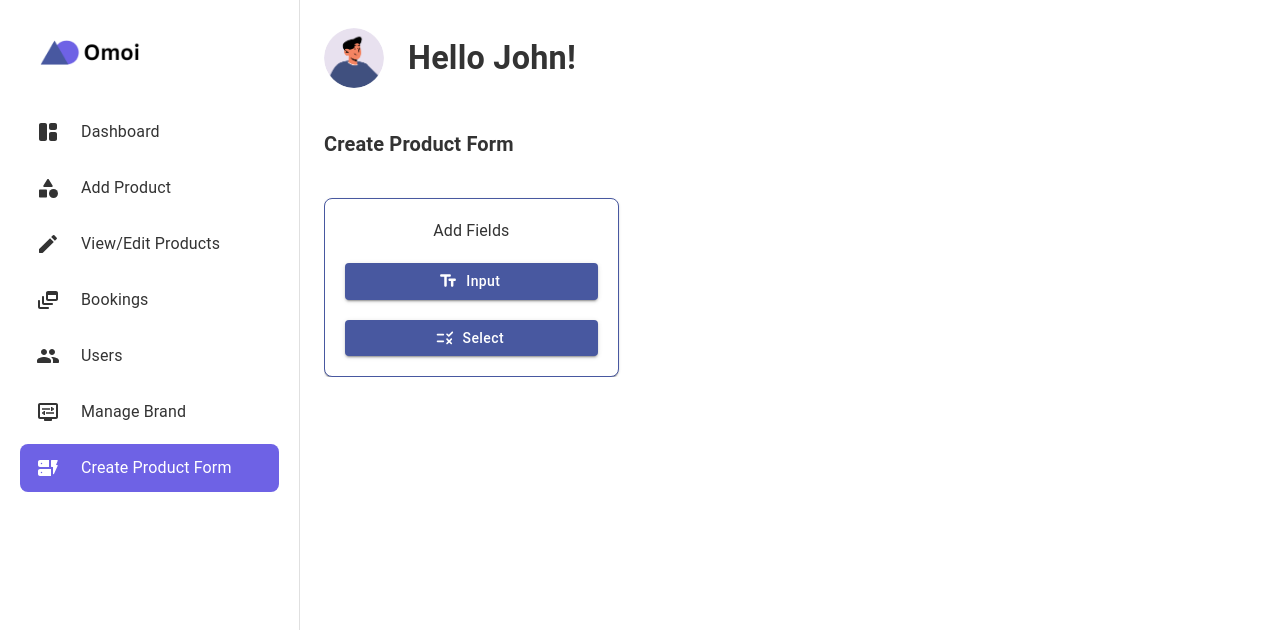
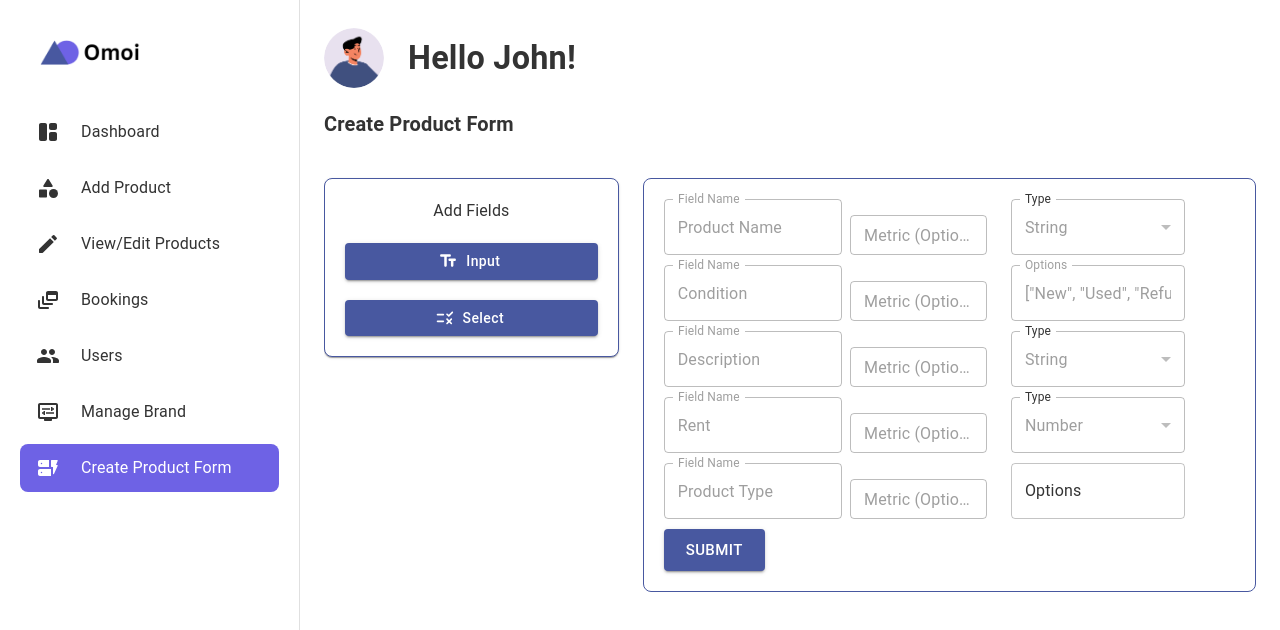
Before and after one commit to Pratz03/Rental-Website-Frontend, a React (Create React App) app: page /admin in a window 1280 px wide. Shown: the top 630 px of the page. Built offline with nearby package versions, Linux system fonts and the light colour scheme.

Commit message:
more changes in product page

```diff
--- a/src/components/AddProductComponent.tsx
+++ b/src/components/AddProductComponent.tsx
@@ -1,12 +1,12 @@
 import { Grid2, TextField } from "@mui/material"; // Corrected Grid import
 import React from "react";
-import { productMeta } from "../helpers/metaData";
+import { productMetadata } from "../helpers/metaData";
 
 function AddProductComponent() {
   return (
     <div>
       <Grid2 container rowSpacing={1} columnSpacing={{ xs: 1, sm: 2, md: 3 }}>
-        {productMeta.map((field, index) => (
+        {productMetadata.map((field, index) => (
           <Grid2 size={6}>
             <TextField id="" label={field.label} variant="outlined" />
           </Grid2>
--- a/src/components/AdminPanelComponent/CreateProductForm.tsx
+++ b/src/components/AdminPanelComponent/CreateProductForm.tsx
@@ -2,6 +2,7 @@ import {
   Box,
   Button,
   FormControl,
+  IconButton,
   InputLabel,
   MenuItem,
   Paper,
@@ -15,13 +16,24 @@ import React, { useState } from "react";
 import { iconMap } from "../../helpers/iconMap";
 import theme from "../../theme";
 import { ProductMeta } from "../../helpers/config";
-import { InputType } from "../../helpers/constants";
+import { BooleanType, DataType, InputType } from "../../helpers/constants";
 import { v4 as uuid } from "uuid";
+import { productMetadata } from "../../helpers/metaData";
+import DeleteIcon from "@mui/icons-material/Delete";
+import axios from "axios";
 
 function CreateProductForm() {
   const [inputType, setInputType] = useState("");
-  const [productFields, setProductFields] = useState<ProductMeta[]>([]);
-  const [errors, setErrors] = useState<{ [key: string]: string }>({});
+  const [productFields, setProductFields] =
+    useState<ProductMeta[]>(productMetadata);
+  const [errors, setErrors] = useState<{
+    [key: string]: { key?: string; dataType?: string; options?: string };
+  }>({});
+
+  const AUTH_HEADER = {
+    Authorization:
+      "Bearer eyJhbGciOiJIUzI1NiIsInR5cCI6IkpXVCJ9.eyJpZCI6MSwiZGJOYW1lIjoiY2xpZW50XzliMWRlYjRkXzNiN2RfNGJhZF85YmRkXzJiMGQ3YjNkY2I2ZCIsImlhdCI6MTczODU3NTAzNiwiZXhwIjoxNzM4NTg1ODM2fQ.K2QMsK9cOb1Sw0_hy8_K7M1j4CPy9z5nfAs2pjvM43E",
+  };
 
   const Item = styled(Paper)(({ theme }) => ({
     ...theme.typography.body1,
@@ -48,14 +60,19 @@ function CreateProductForm() {
           ? {
               ...field,
               [key]: value,
-              ...(key === "key" && {
-                label: value.replace(/\s+/g, "_").toLowerCase(),
+              ...(key === "label" && {
+                key: value.replace(/\s+/g, "_").toLowerCase(),
               }),
             }
           : field
       )
     );
-    setErrors((prevErrors) => ({ ...prevErrors, [id]: "" })); // Clear errors on change
+    setErrors((prevErrors) => ({
+      ...prevErrors,
+      [id]: { ...prevErrors[id], [key]: "" },
+    })); // Clear specific field errors on change
+
+    console.log("??????", errors);
   };
 
   const addFields = (type: InputType) => {
@@ -68,28 +85,55 @@ function CreateProductForm() {
         label: "",
         metric: "",
         inputType: type,
-        dataType: "",
-        // options: [],
+        dataType: type === InputType.SELECT ? DataType.STRING : undefined,
+        options: "",
       },
     ]);
   };
 
   const validateFields = () => {
     let isValid = true;
-    let newErrors: { [key: string]: string } = {};
+    let newErrors: {
+      [key: string]: { key?: string; dataType?: string; options?: string };
+    } = {};
 
     productFields.forEach((field) => {
+      let fieldErrors: { key?: string; dataType?: string; options?: string } =
+        {};
+
+      // Validate 'key'
       if (!(field.key as string).trim()) {
-        newErrors[field.id as string] = "Field name is required.";
+        fieldErrors.key = "Field name is required.";
         isValid = false;
       }
+
+      // Validate 'dataType' for input fields
       if (field.inputType === InputType.INPUT && !field.dataType) {
-        newErrors[field.id as string] = "Data type is required for input fields.";
+        fieldErrors.dataType = "Data type is required.";
         isValid = false;
       }
-      if (field.inputType === InputType.SELECT && !field.options) {
-        newErrors[field.id as string] = "Options are required for select fields.";
-        isValid = false;
+
+      // Validate 'options' for select fields
+      if (field.inputType === InputType.SELECT) {
+        if (!field.options) {
+          fieldErrors.options = "Options are required.";
+          isValid = false;
+        } else {
+          try {
+            const parsedOptions = JSON.parse(field.options as string);
+            if (!Array.isArray(parsedOptions)) {
+              fieldErrors.options = `Options must be a valid array format (e.g., ["opt1", "opt2"]).`;
+              isValid = false;
+            }
+          } catch {
+            fieldErrors.options = `Options must be a valid array format (e.g., ["opt1", "opt2"]).`;
+            isValid = false;
+          }
+        }
+      }
+
+      if (Object.keys(fieldErrors).length > 0) {
+        newErrors[field.id as string] = fieldErrors;
       }
     });
 
@@ -98,89 +142,200 @@ function CreateProductForm() {
   };
 
   const handleSubmit = () => {
+    console.log("Submitting Fields:", productFields); // Debugging step
     if (validateFields()) {
+      setProductFields((prevFields) =>
+        prevFields.map((field) => ({ ...field, disabled: true }))
+      );
       console.log("Form Submitted", productFields);
+      const updateFields = axios.put("http://localhost:5000/settings/update-settings", { product_fields: productFields }, {
+        headers: AUTH_HEADER
+      })
+      console.log("Form Submitted", updateFields);
     }
   };
 
+  const deleteField = (id: string) => {
+    setProductFields((prevFields) => prevFields.filter((field) => field.id !== id));
+  };
+
   return (
-    <div style={{ display: "flex", flexDirection: "column", paddingTop: "20px" }}>
+    <div
+      style={{ display: "flex", flexDirection: "column" }}
+    >
       <Typography
         variant="h6"
         component="div"
-        sx={{ position: "fixed", width: "100%", background: "#ffffff", padding: "20px 0" }}
+        sx={{
+          position: "fixed",
+          width: "100%",
+          background: "#ffffff",
+          padding: "20px 0",
+          zIndex: 10
+        }}
       >
         Create Product Form
       </Typography>
       <div style={{ flexGrow: 1, overflowY: "auto", paddingTop: "90px" }}>
         <Box sx={{ flexGrow: 1 }}>
-          <Grid container spacing={{ xs: 2, md: 3 }} columns={{ xs: 4, sm: 8, md: 12 }}>
+          <Grid
+            container
+            spacing={{ xs: 2, md: 3 }}
+            columns={{ xs: 4, sm: 8, md: 12 }}
+          >
             <Grid item xs={4} sm={8} md={4}>
               <Item>
                 <Typography>Add Fields</Typography>
-                <BootstrapButton startIcon={iconMap["textfield"]} variant="contained" onClick={() => addFields(InputType.INPUT)} disableRipple>
+                <BootstrapButton
+                  startIcon={iconMap["textfield"]}
+                  variant="contained"
+                  onClick={() => addFields(InputType.INPUT)}
+                  disableRipple
+                >
                   Input
                 </BootstrapButton>
-                <BootstrapButton startIcon={iconMap["select"]} variant="contained" onClick={() => addFields(InputType.SELECT)} disableRipple>
+                <BootstrapButton
+                  startIcon={iconMap["select"]}
+                  variant="contained"
+                  onClick={() => addFields(InputType.SELECT)}
+                  disableRipple
+                >
                   Select
                 </BootstrapButton>
               </Item>
             </Grid>
             <Grid item xs={4} sm={8} md={8}>
               {productFields.length > 0 && (
-                <div style={{ border: `1px solid ${theme.palette.secondary.main}`, borderRadius: 8, height: "fit-content", padding: "20px" }}>
+                <div
+                  style={{
+                    border: `1px solid ${theme.palette.secondary.main}`,
+                    borderRadius: 8,
+                    height: "fit-content",
+                    padding: "20px",
+                  }}
+                >
                   {productFields.map((field) => (
-                    <Grid key={field.id} container spacing={{ xs: 2, md: 3 }} columns={{ xs: 4, sm: 8, md: 12 }} style={{ marginBottom: "10px" }}>
-                      <Grid item xs={4} sm={4} md={7}>
-                        <div style={{ display: "flex", flexDirection: "row", alignItems: "flex-end" }}>
+                    <Grid
+                      key={field.id}
+                      container
+                      spacing={{ xs: 2, md: 3 }}
+                      columns={{ xs: 4, sm: 8, md: 12 }}
+                      style={{ marginBottom: "10px" }}
+                    >
+                      <Grid item xs={3} sm={3} md={7}>
+                        <div
+                          style={{
+                            display: "flex",
+                            flexDirection: "row",
+                            alignItems: "flex-end",
+                          }}
+                        >
                           <TextField
                             label="Field Name"
                             variant="outlined"
+                            placeholder="e.g., Milage, RAM etc"
                             sx={{ mr: 1 }}
                             fullWidth
-                            value={field.key}
-                            onChange={(e) => handleChange(field.id as string, "key", e.target.value)}
-                            error={!!errors[field.id as string]}
-                            helperText={errors[field.id as string]}
+                            value={field.label}
+                            onChange={(e) =>
+                              handleChange(
+                                field.id as string,
+                                "label",
+                                e.target.value
+                              )
+                            }
+                            error={!!errors[field.id as string]?.key}
+                            helperText={errors[field.id as string]?.key}
+                            disabled={!(field.key === "product_type") ? field.disabled : true}
                           />
                           <TextField
                             label="Metric (Optional)"
                             variant="outlined"
+                            placeholder="e.g., km/l, years, inch etc"
                             size="small"
                             value={field.metric}
-                            onChange={(e) => handleChange(field.id as string, "metric", e.target.value)}
+                            onChange={(e) =>
+                              handleChange(
+                                field.id as string,
+                                "metric",
+                                e.target.value
+                              )
+                            }
+                            disabled={!(field.key === "product_type") ? field.disabled : true}
                           />
                         </div>
                       </Grid>
-                      <Grid item xs={4} sm={4} md={5}>
+                      <Grid item xs={3} sm={3} md={4} sx={{ p: 0 }}>
                         {field.inputType === InputType.INPUT ? (
-                          <FormControl fullWidth error={!!errors[field.id as string]}>
+                          <FormControl
+                            fullWidth
+                            error={!!errors[field.id as string]?.dataType}
+                          >
                             <InputLabel>Type</InputLabel>
                             <Select
-                              value={field.dataType}
+                              value={field.dataType ? field.dataType : ""}
                               label="Type"
-                              onChange={(e) => handleChange(field.id as string, "dataType", e.target.value)}
+                              onChange={(e) =>
+                                handleChange(
+                                  field.id as string,
+                                  "dataType",
+                                  e.target.value
+                                )
+                              }
+                              disabled={field.disabled}
                             >
-                              <MenuItem value={"string"}>String</MenuItem>
-                              <MenuItem value={"number"}>Number</MenuItem>
+                              <MenuItem value={DataType.STRING}>
+                                String
+                              </MenuItem>
+                              <MenuItem value={DataType.NUMBER}>
+                                Number
+                              </MenuItem>
                             </Select>
+                            {errors[field.id as string]?.dataType && (
+                              <Typography color="error">
+                                {errors[field.id as string]?.dataType}
+                              </Typography>
+                            )}
                           </FormControl>
                         ) : (
                           <TextField
                             label="Options"
                             variant="outlined"
-                            sx={{ mr: 1 }}
+                            placeholder="['opt1', 'opt2']"
                             fullWidth
                             value={field.options}
-                            onChange={(e) => handleChange(field.id as string, "options", e.target.value)}
-                            error={!!errors[field.id as string]}
-                            helperText={errors[field.id as string]}
+                            onChange={(e) =>
+                              handleChange(
+                                field.id as string,
+                                "options",
+                                e.target.value
+                              )
+                            }
+                            error={!!errors[field.id as string]?.options}
+                            helperText={errors[field.id as string]?.options}
+                            disabled={field.disabled}
                           />
+                        )}
+                      </Grid>
+                      <Grid item xs={1} sm={1} md={1} sx={{ m: "auto" }}>
+                        {!field.disabled && !(field.key === "product_type") && (
+                          <IconButton
+                            onClick={() => deleteField(field.id as string)}
+                            color="error"
+                          >
+                            <DeleteIcon />
+                          </IconButton>
                         )}
                       </Grid>
                     </Grid>
                   ))}
-                  <Button variant="contained" component="label" color="secondary" size="large" onClick={handleSubmit}>
+                  <Button
+                    variant="contained"
+                    component="label"
+                    color="secondary"
+                    size="large"
+                    onClick={handleSubmit}
+                  >
                     Submit
                   </Button>
                 </div>
--- a/src/components/Home.tsx
+++ b/src/components/Home.tsx
@@ -96,7 +96,7 @@ function Home() {
                     }}
                   />
                 )}
-                {field.inputType === InputType.SELECT && (
+                {/* {field.inputType === InputType.SELECT && (
                   <FormControl>
                     <InputLabel id="">{field.label}</InputLabel>
                     <Select
@@ -112,7 +112,7 @@ function Home() {
                       ))}
                     </Select>
                   </FormControl>
-                )}
+                )} */}
               </Grid2>
             ))}
         </Grid2>
--- a/src/helpers/constants.tsx
+++ b/src/helpers/constants.tsx
@@ -7,3 +7,8 @@ export enum BooleanType {
     TRUE = "TRUE",
     FALSE = "FALSE"
 }
+
+export enum DataType {
+    STRING = "TEXT",
+    NUMBER = "INTEGER"
+}
--- a/src/helpers/metaData.tsx
+++ b/src/helpers/metaData.tsx
@@ -1,40 +1,57 @@
 import CreateProductForm from "../components/AdminPanelComponent/CreateProductForm";
 import Settings from "../components/AdminPanelComponent/SettingsComponent";
 import { DashboardData, ProductMeta } from "./config";
-import { InputType } from "./constants";
+import { BooleanType, DataType, InputType } from "./constants";
 import { iconMap } from "./iconMap";
+import { v4 as uuid } from "uuid";
 
-export const productMeta: ProductMeta[] = [
+export const productMetadata: ProductMeta[] = [
   {
-    key: "milage",
-    label: "Milage",
-    metric: "km/l",
-    inputType: InputType.INPUT
+    id: uuid(),
+    key: "product_name",
+    label: "Product Name",
+    metric: "",
+    inputType: InputType.INPUT,
+    dataType: DataType.STRING,
+    disabled: true
   },
   {
-    key: "fuel_type",
-    label: "Fuel Type",
+    id: uuid(),
+    key: "condition",
+    label: "Condition",
     metric: "",
-    inputType: InputType.INPUT
+    inputType: InputType.SELECT, // Dropdown for selecting condition
+    dataType: DataType.STRING,
+    options: '["New", "Used", "Refurbished"]',
+    disabled: true
   },
   {
-    key: "distance_driven",
-    label: "Distance Driven",
-    metric: "km",
-    inputType: InputType.INPUT
+    id: uuid(),
+    key: "description",
+    label: "Description",
+    metric: "",
+    inputType: InputType.INPUT,
+    dataType: DataType.STRING,
+    disabled: true
   },
   {
-    key: "age",
-    label: "Age",
-    metric: "years",
-    inputType: InputType.INPUT
+    id: uuid(),
+    key: "rent",
+    label: "Rent",
+    metric: "", // Currency symbol for rent
+    inputType: InputType.INPUT,
+    dataType: DataType.NUMBER,
+    disabled: true
   },
   {
-    key: "type",
-    label: "Types",
+    id: uuid(),
+    key: "product_type",
+    label: "Product Type",
     metric: "",
-    options: ["Suv", "Sedan"],
-    inputType: InputType.SELECT
+    inputType: InputType.SELECT, // Dropdown for product types
+    dataType: DataType.STRING,
+    options: "",
+    disabled: false
   },
 ];
 
@@ -42,36 +59,36 @@ export const dashboardData: DashboardData = {
   dashboard: {
     text: "Dashboard",
     component: <div>Dashboard</div>,
-    icon: iconMap["dashboard"]
+    icon: iconMap["dashboard"],
   },
   add_product: {
     text: "Add Product",
     component: <div>Add Product</div>,
-    icon: iconMap["product"]
+    icon: iconMap["product"],
   },
   view_edit_products: {
     text: "View/Edit Products",
     component: <div>View/Edit Products</div>,
-    icon: iconMap["edit"]
+    icon: iconMap["edit"],
   },
   bookings: {
     text: "Bookings",
     component: <div>Bookings</div>,
-    icon: iconMap["bookings"]
+    icon: iconMap["bookings"],
   },
   users: {
     text: "Users",
     component: <div>Bookings</div>,
-    icon: iconMap["users"]
+    icon: iconMap["users"],
   },
   manage_brand: {
     text: "Manage Brand",
-    component: <Settings/>,
-    icon: iconMap["settings"]
+    component: <Settings />,
+    icon: iconMap["settings"],
   },
   create_product_form: {
     text: "Create Product Form",
-    component: <CreateProductForm/>,
-    icon: iconMap["form"]
+    component: <CreateProductForm />,
+    icon: iconMap["form"],
   },
-}
+};
--- a/src/index.tsx
+++ b/src/index.tsx
@@ -14,6 +14,7 @@ import { store } from "./store/store";
 const root = ReactDOM.createRoot(
   document.getElementById("root") as HTMLElement
 );
+
 root.render(
   <BrowserRouter>
     <React.StrictMode>
```
Also changed, not shown: src/App.tsx (+7 -7 lines), src/helpers/config.tsx (+4 -3 lines).
